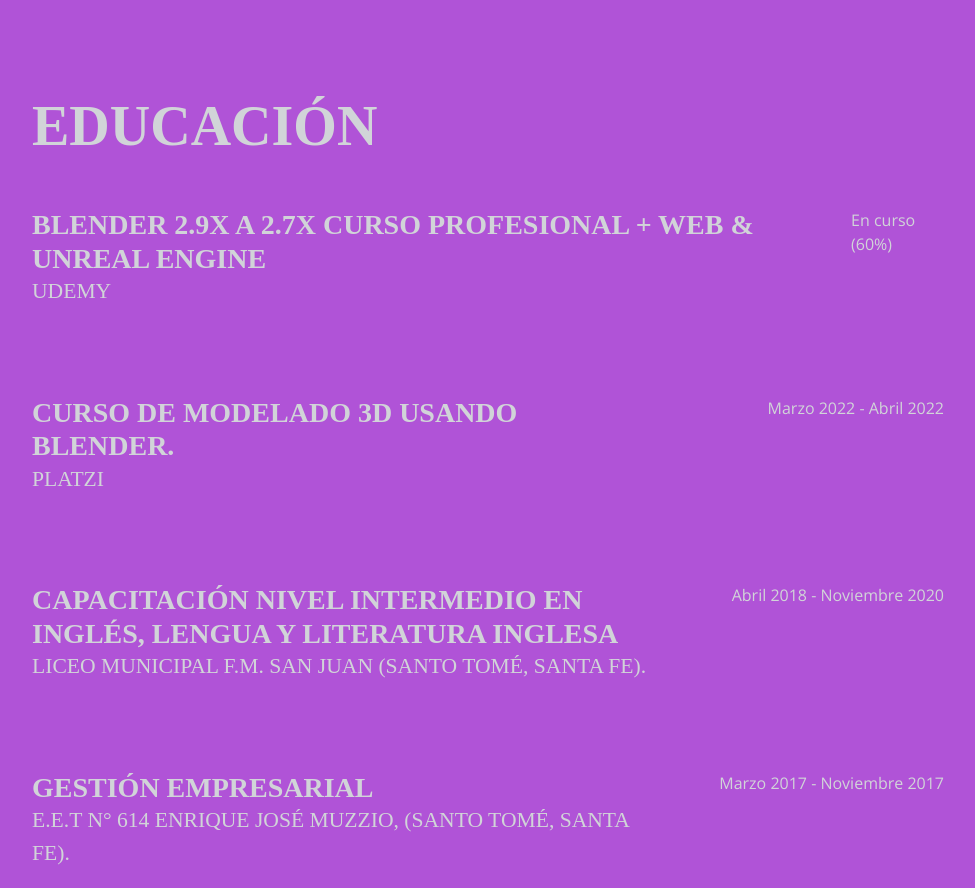
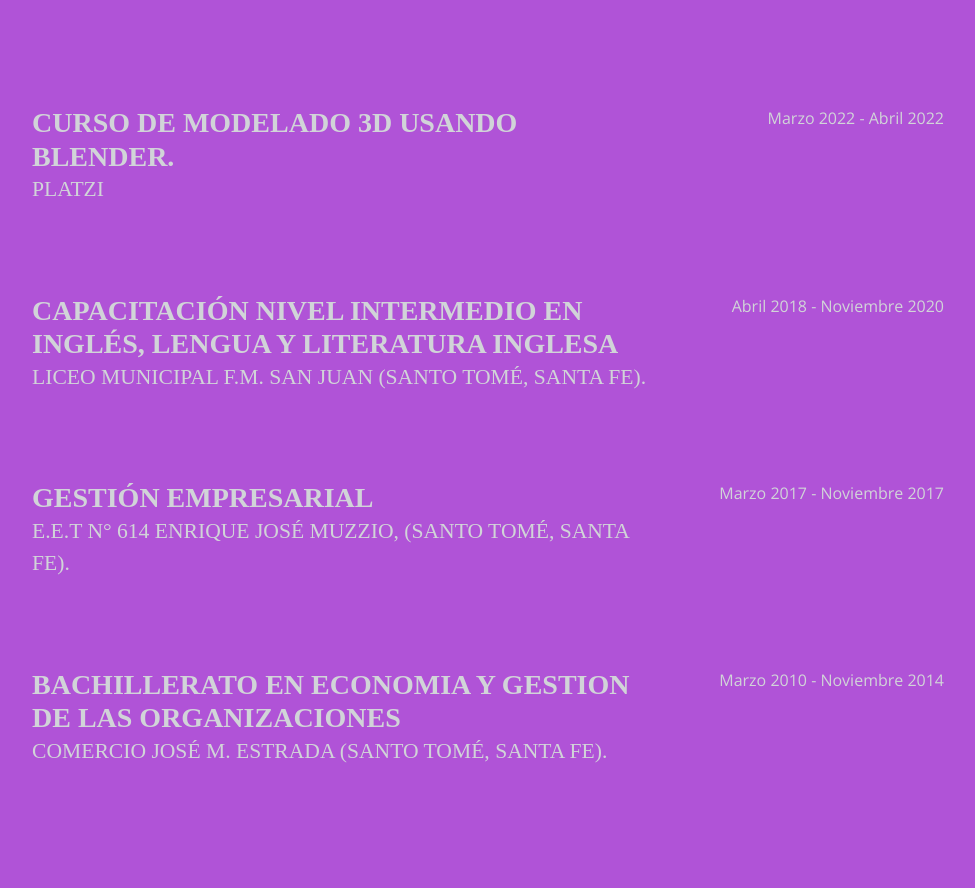
Before and after one commit to EMarianela/cv, a plain HTML site: page index.html in a window 1280 px wide. Shown: the part 1630-2518 px from the top of the page, without its empty margins (288-1263 px from the left). Drawn offline with nearby package versions, Linux system fonts and the light colour scheme; a web font is replaced by a local one.

Commit message:
Update index.html

```diff
--- a/index.html
+++ b/index.html
@@ -159,16 +159,6 @@
 
     <section class="resume-section p-3 p-lg-5 d-flex flex-column" id="education">
       <div class="my-auto">
-        <h2 class="mb-5">Educación</h2>
-        <div class="resume-item d-flex flex-column flex-md-row">
-            <div class="resume-content mr-auto">
-              <h3 class="mb-0">Blender 2.9x a 2.7x Curso Profesional + WEB & Unreal Engine</h3>
-              <div class="subheading mb-3">Udemy</div>
-              </div>
-          <span style="color:#d1d4d8">En curso (60%)</span>
-          </div>
-        </div>
-        <br><br><br>
         <div class="resume-item d-flex flex-column flex-md-row">
           <div class="resume-content mr-auto">
             <h3 class="mb-0">Curso de Modelado 3D usando Blender.</h3>
```
